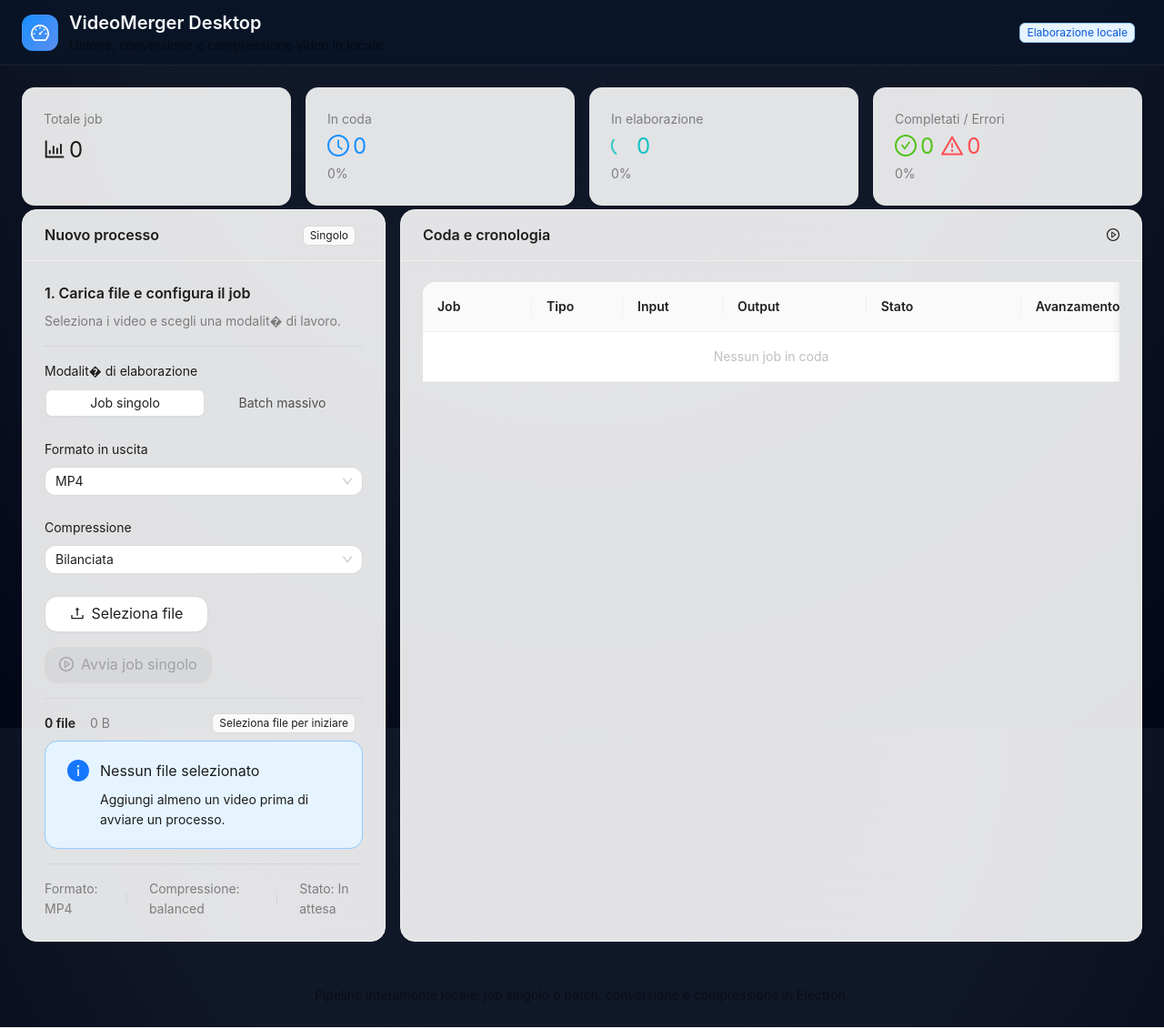
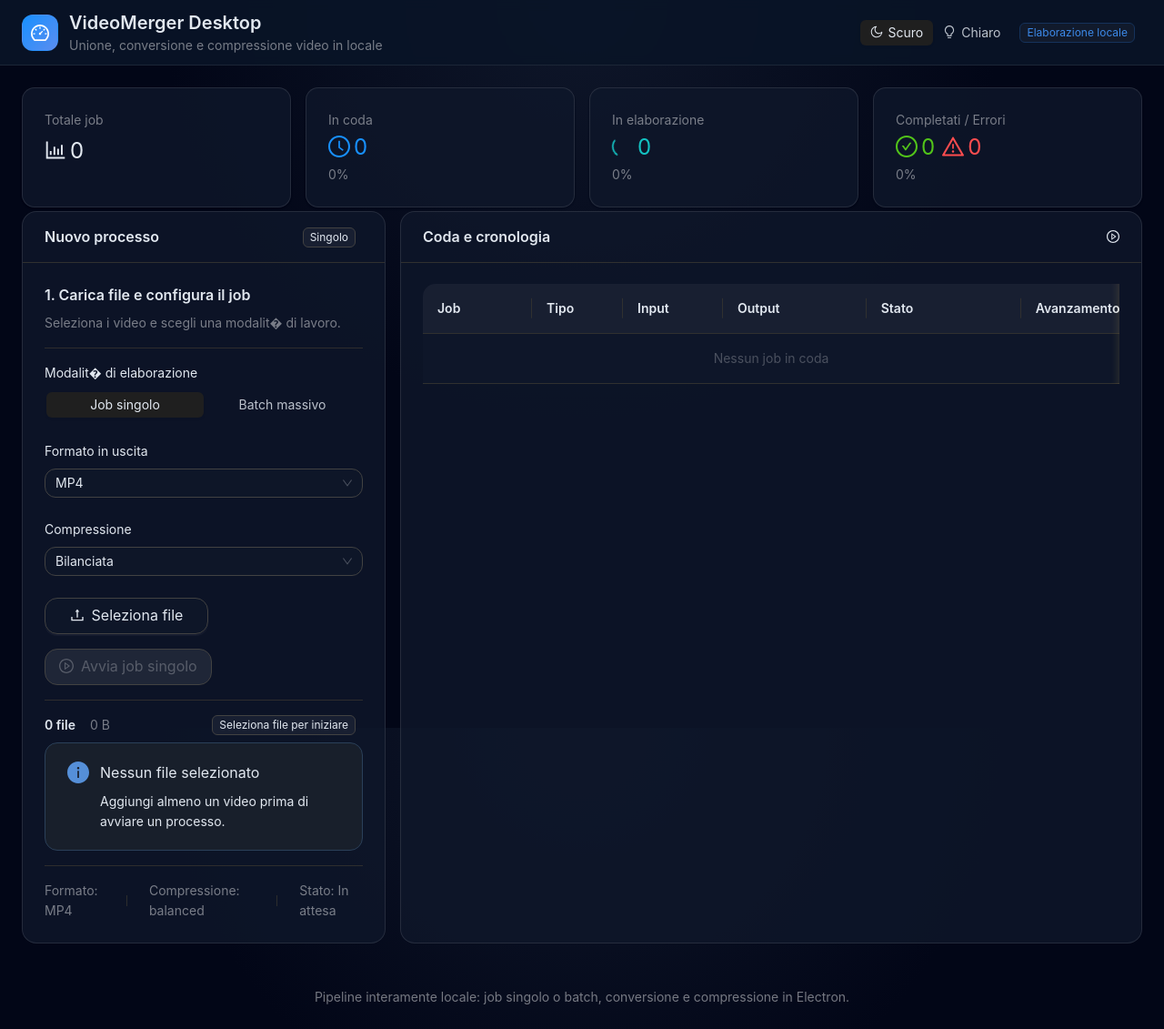
Before and after one commit to d4v3-rm/dsk-electron-video-merger, a React (Vite) app: page / in a window 1280 px wide. Shown: the whole page at 91% size. Built offline with nearby package versions, Linux system fonts and the light colour scheme.

Commit message:
feat: add persistent dark/light theme switch

```diff
--- a/src/renderer/App.tsx
+++ b/src/renderer/App.tsx
@@ -1,10 +1,11 @@
-import { Avatar, Col, Layout, Row, Spin, Tag, Typography } from 'antd';
+import { Avatar, Col, Layout, Row, Spin, Tag, Typography, Space } from 'antd';
 import { DashboardOutlined } from '@ant-design/icons';
 import { useEffect } from 'react';
 import { useAppStore } from './store/use-app-store';
 import { JobBoard } from './components/JobBoard';
 import { JobComposer } from './components/JobComposer';
 import { JobStats } from './components/JobStats';
+import { ThemeSwitcher } from './components/ThemeSwitcher';
 import { useJobProgress } from './hooks/use-job-progress';
 
 const { Header, Content, Footer } = Layout;
@@ -31,7 +32,10 @@ function App() {
               <Text type="secondary">Unione, conversione e compressione video in locale</Text>
             </div>
           </div>
-          <Tag color="blue">Elaborazione locale</Tag>
+          <Space>
+            <ThemeSwitcher />
+            <Tag color="blue">Elaborazione locale</Tag>
+          </Space>
         </div>
       </Header>
 
--- /dev/null
+++ b/src/renderer/components/AppThemeProvider.tsx
@@ -0,0 +1,64 @@
+import { ConfigProvider, theme as antdTheme } from 'antd';
+import { PropsWithChildren, useEffect, useMemo } from 'react';
+import type { ThemeConfig } from 'antd';
+import { useUiStore } from '../store/use-ui-store';
+
+const THEME_TOKENS: Record<ReturnType<typeof useUiStore.getState>['themeMode'], ThemeConfig> = {
+  dark: {
+    algorithm: antdTheme.darkAlgorithm,
+    token: {
+      colorPrimary: '#3b82f6',
+      colorInfo: '#60a5fa',
+      colorBgLayout: 'transparent',
+      colorBgContainer: 'rgba(15, 23, 42, 0.9)',
+      colorText: '#e2e8f0',
+      colorTextSecondary: 'rgba(226, 232, 240, 0.82)',
+      borderRadius: 12,
+      fontFamily: 'Inter, Segoe UI, Arial, sans-serif',
+    },
+    components: {
+      Layout: {
+        headerHeight: 72,
+        headerBg: 'transparent',
+        footerBg: 'transparent',
+      },
+      Card: {
+        headerBg: 'transparent',
+      },
+    },
+  },
+  light: {
+    algorithm: antdTheme.defaultAlgorithm,
+    token: {
+      colorPrimary: '#1677ff',
+      colorInfo: '#1677ff',
+      colorBgLayout: 'transparent',
+      colorBgContainer: 'rgba(255, 255, 255, 0.95)',
+      colorText: '#0f172a',
+      colorTextSecondary: 'rgba(15, 23, 42, 0.7)',
+      borderRadius: 12,
+      fontFamily: 'Inter, Segoe UI, Arial, sans-serif',
+    },
+    components: {
+      Layout: {
+        headerHeight: 72,
+        headerBg: 'transparent',
+        footerBg: 'transparent',
+      },
+      Card: {
+        headerBg: 'transparent',
+      },
+    },
+  },
+};
+
+export const AppThemeProvider = ({ children }: PropsWithChildren) => {
+  const { themeMode, syncThemeFromStorage } = useUiStore();
+  const themeConfig = useMemo(() => THEME_TOKENS[themeMode], [themeMode]);
+
+  useEffect(() => {
+    syncThemeFromStorage();
+  }, [syncThemeFromStorage]);
+
+  return <ConfigProvider theme={themeConfig}>{children}</ConfigProvider>;
+};
--- /dev/null
+++ b/src/renderer/components/ThemeSwitcher.tsx
@@ -0,0 +1,35 @@
+import { BulbOutlined, MoonOutlined } from '@ant-design/icons';
+import { Segmented, Tooltip } from 'antd';
+import type { SegmentedValue } from 'antd/es/segmented';
+import { useUiStore } from '../store/use-ui-store';
+
+export const ThemeSwitcher = () => {
+  const { themeMode, setThemeMode } = useUiStore();
+
+  const options = [
+    {
+      value: 'dark',
+      icon: <MoonOutlined />,
+      label: (
+        <Tooltip title="Tema scuro">
+          <span>Scuro</span>
+        </Tooltip>
+      ),
+    },
+    {
+      value: 'light',
+      icon: <BulbOutlined />,
+      label: (
+        <Tooltip title="Tema chiaro">
+          <span>Chiaro</span>
+        </Tooltip>
+      ),
+    },
+  ];
+
+  const handleChange = (value: SegmentedValue) => {
+    setThemeMode(value as 'light' | 'dark');
+  };
+
+  return <Segmented block={false} value={themeMode} options={options} onChange={handleChange} />;
+};
--- a/src/renderer/main.tsx
+++ b/src/renderer/main.tsx
@@ -1,34 +1,14 @@
 import React from 'react';
 import ReactDOM from 'react-dom/client';
-import { ConfigProvider, theme } from 'antd';
 import App from './App';
+import { AppThemeProvider } from './components/AppThemeProvider';
 import 'antd/dist/reset.css';
 import './styles/global.css';
 
 ReactDOM.createRoot(document.getElementById('root') as HTMLElement).render(
   <React.StrictMode>
-    <ConfigProvider
-      theme={{
-        algorithm: theme.defaultAlgorithm,
-        token: {
-          colorPrimary: '#1677ff',
-          borderRadius: 12,
-          fontFamily: 'Inter, Segoe UI, Arial, sans-serif',
-          colorBgLayout: 'transparent',
-        },
-        components: {
-          Layout: {
-            headerHeight: 72,
-            headerBg: 'transparent',
-            footerBg: 'transparent',
-          },
-          Card: {
-            headerBg: 'transparent',
-          },
-        },
-      }}
-    >
+    <AppThemeProvider>
       <App />
-    </ConfigProvider>
+    </AppThemeProvider>
   </React.StrictMode>,
 );
--- /dev/null
+++ b/src/renderer/store/use-ui-store.ts
@@ -0,0 +1,67 @@
+import { create } from 'zustand';
+
+export type AppThemeMode = 'light' | 'dark';
+
+type UiState = {
+  themeMode: AppThemeMode;
+  setThemeMode: (themeMode: AppThemeMode) => void;
+  toggleThemeMode: () => void;
+  syncThemeFromStorage: () => void;
+};
+
+const THEME_STORAGE_KEY = 'video-merger-theme-mode';
+const DEFAULT_THEME_MODE: AppThemeMode = 'dark';
+
+const isValidThemeMode = (value: string | null): value is AppThemeMode => value === 'light' || value === 'dark';
+
+const readStoredThemeMode = (): AppThemeMode => {
+  if (typeof window === 'undefined') {
+    return DEFAULT_THEME_MODE;
+  }
+
+  const persisted = window.localStorage.getItem(THEME_STORAGE_KEY);
+
+  return isValidThemeMode(persisted) ? persisted : DEFAULT_THEME_MODE;
+};
+
+const applyThemeToDom = (themeMode: AppThemeMode): void => {
+  if (typeof document === 'undefined') {
+    return;
+  }
+
+  document.documentElement.setAttribute('data-theme', themeMode);
+};
+
+export const useUiStore = create<UiState>((set) => ({
+  themeMode: DEFAULT_THEME_MODE,
+
+  setThemeMode: (themeMode) => {
+    if (typeof window !== 'undefined') {
+      window.localStorage.setItem(THEME_STORAGE_KEY, themeMode);
+    }
+
+    applyThemeToDom(themeMode);
+    set({ themeMode });
+  },
+
+  toggleThemeMode: () => {
+    set((state) => {
+      const nextThemeMode: AppThemeMode = state.themeMode === 'dark' ? 'light' : 'dark';
+
+      if (typeof window !== 'undefined') {
+        window.localStorage.setItem(THEME_STORAGE_KEY, nextThemeMode);
+      }
+
+      applyThemeToDom(nextThemeMode);
+      return { themeMode: nextThemeMode };
+    });
+  },
+
+  syncThemeFromStorage: () => {
+    const persistedThemeMode = readStoredThemeMode();
+    applyThemeToDom(persistedThemeMode);
+    set({ themeMode: persistedThemeMode });
+  },
+}));
+
+applyThemeToDom(DEFAULT_THEME_MODE);
--- a/src/renderer/styles/global.css
+++ b/src/renderer/styles/global.css
@@ -1,5 +1,37 @@
 :root {
-  --panel-bg: rgba(255, 255, 255, 0.88);
+  --app-bg-start: #0f172a;
+  --app-bg-end: #020617;
+  --app-text: #e2e8f0;
+  --app-text-secondary: rgba(226, 232, 240, 0.78);
+  --header-bg: rgba(9, 21, 39, 0.9);
+  --header-border: rgba(255, 255, 255, 0.08);
+  --panel-bg: rgba(15, 23, 42, 0.84);
+  --panel-border: rgba(255, 255, 255, 0.1);
+  --footer-text: rgba(248, 250, 252, 0.78);
+}
+
+:root[data-theme='light'] {
+  --app-bg-start: #f4f7ff;
+  --app-bg-end: #dbe6ff;
+  --app-text: #111827;
+  --app-text-secondary: rgba(15, 23, 42, 0.75);
+  --header-bg: rgba(255, 255, 255, 0.84);
+  --header-border: rgba(15, 23, 42, 0.12);
+  --panel-bg: rgba(255, 255, 255, 0.94);
+  --panel-border: rgba(15, 23, 42, 0.1);
+  --footer-text: rgba(15, 23, 42, 0.7);
+}
+
+:root[data-theme='dark'] {
+  --app-bg-start: #0f172a;
+  --app-bg-end: #020617;
+  --app-text: #e2e8f0;
+  --app-text-secondary: rgba(226, 232, 240, 0.78);
+  --header-bg: rgba(9, 21, 39, 0.9);
+  --header-border: rgba(255, 255, 255, 0.08);
+  --panel-bg: rgba(15, 23, 42, 0.84);
+  --panel-border: rgba(255, 255, 255, 0.1);
+  --footer-text: rgba(248, 250, 252, 0.78);
 }
 
 * {
@@ -16,9 +48,9 @@ body,
 
 body {
   min-height: 100vh;
-  color: #0f172a;
+  color: var(--app-text);
   font-family: 'Inter', 'Segoe UI', Tahoma, sans-serif;
-  background: radial-gradient(circle at top, #0f172a 0%, #111827 45%, #020617 100%);
+  background: radial-gradient(circle at top, var(--app-bg-start) 0%, var(--app-bg-end) 45%, #020617 100%);
 }
 
 .app-shell {
@@ -26,9 +58,9 @@ body {
 }
 
 .app-header {
-  background: rgba(9, 21, 39, 0.9) !important;
+  background: var(--header-bg) !important;
   backdrop-filter: blur(6px);
-  border-bottom: 1px solid rgba(255, 255, 255, 0.08);
+  border-bottom: 1px solid var(--header-border);
   padding: 0 24px;
   line-height: normal;
 }
@@ -55,7 +87,7 @@ body {
 }
 
 .app-title {
-  color: #f8fafc !important;
+  color: var(--app-text) !important;
   margin: 0 !important;
   line-height: 1.2;
 }
@@ -77,11 +109,12 @@ body {
   height: 100%;
   border-radius: 16px !important;
   background: var(--panel-bg) !important;
+  border: 1px solid var(--panel-border) !important;
 }
 
 .stat-card {
   border-radius: 14px !important;
-  border: none !important;
+  border: 1px solid var(--panel-border) !important;
   background: var(--panel-bg) !important;
   height: 100%;
 }
@@ -107,12 +140,13 @@ body {
   border-radius: 16px;
   background: var(--panel-bg);
   min-height: 380px;
+  border: 1px solid var(--panel-border);
 }
 
 .app-footer {
   text-align: center;
   background: transparent;
-  color: rgba(248, 250, 252, 0.78);
+  color: var(--footer-text);
 }
 
 @media (max-width: 768px) {
```
